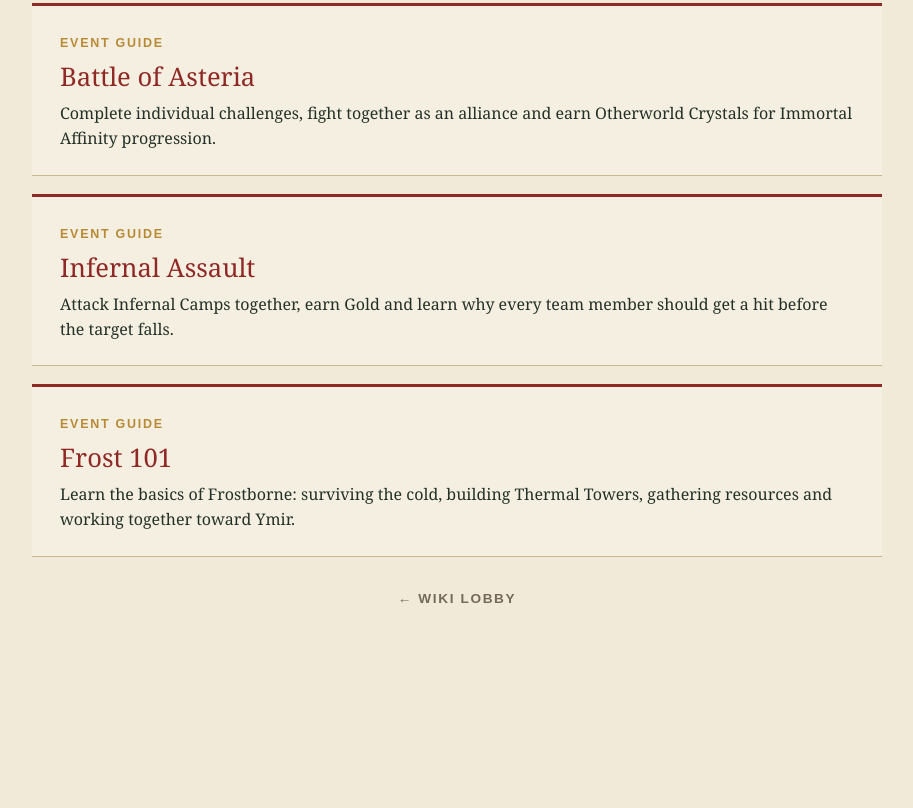
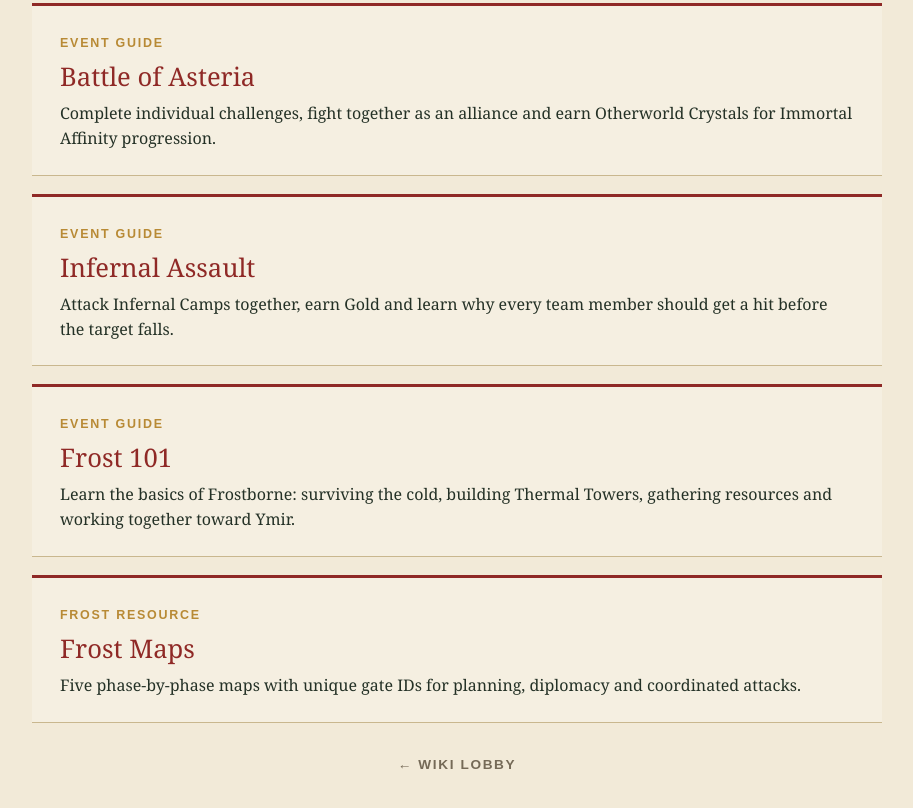
Before and after one commit to cptruzty/crimson-oak-wiki, a plain HTML site: page events.html in a window 1280 px wide. Shown: the part 1251-2059 px from the top of the page, without its empty margins (183-1096 px from the left). Before the commit the page ends 1911 px from the top, so only its background shows below. Drawn offline with Linux system fonts and the light colour scheme.

Commit message:
Add Frost Maps to Events

```diff
--- a/events.html
+++ b/events.html
@@ -21,6 +21,7 @@ h1{color:var(--green);font-size:clamp(2rem,5vw,3.4rem);font-weight:500;margin:0
 <a class="event" href="event-asteria.html"><span class="type">Event Guide</span><h2>Battle of Asteria</h2><p>Complete individual challenges, fight together as an alliance and earn Otherworld Crystals for Immortal Affinity progression.</p></a>
 <a class="event" href="event-infernal-assault.html"><span class="type">Event Guide</span><h2>Infernal Assault</h2><p>Attack Infernal Camps together, earn Gold and learn why every team member should get a hit before the target falls.</p></a>
 <a class="event" href="event-frost-101.html"><span class="type">Event Guide</span><h2>Frost 101</h2><p>Learn the basics of Frostborne: surviving the cold, building Thermal Towers, gathering resources and working together toward Ymir.</p></a>
+<a class="event" href="frost-maps.html"><span class="type">Frost Resource</span><h2>Frost Maps</h2><p>Five phase-by-phase maps with unique gate IDs for planning, diplomacy and coordinated attacks.</p></a>
 </section>
 <a class="back" href="wiki.html">&larr; Wiki Lobby</a>
 </main></body></html>
```
